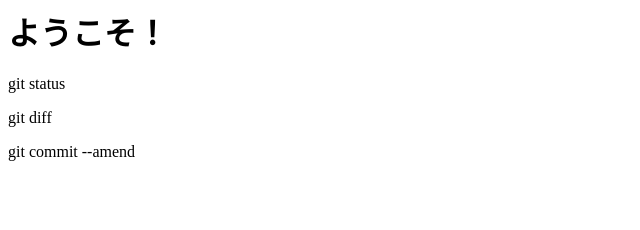
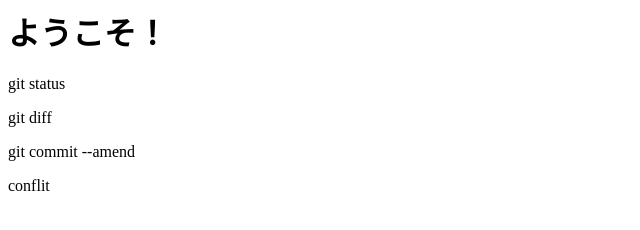
Before and after one commit to tetsu-creater/git_tutorial, a plain HTML site: page index.html in a window 1280 px wide. Shown: the full height of the page, 0-640 px from the left. Drawn offline with Linux system fonts and the light colour scheme.

Commit message:
conflictを追記

```diff
--- a/index.html
+++ b/index.html
@@ -2,3 +2,4 @@
 <p>git status</p>
 <p>git diff</p>
 <p>git commit --amend</p>
+<p>conflit</p>
```
